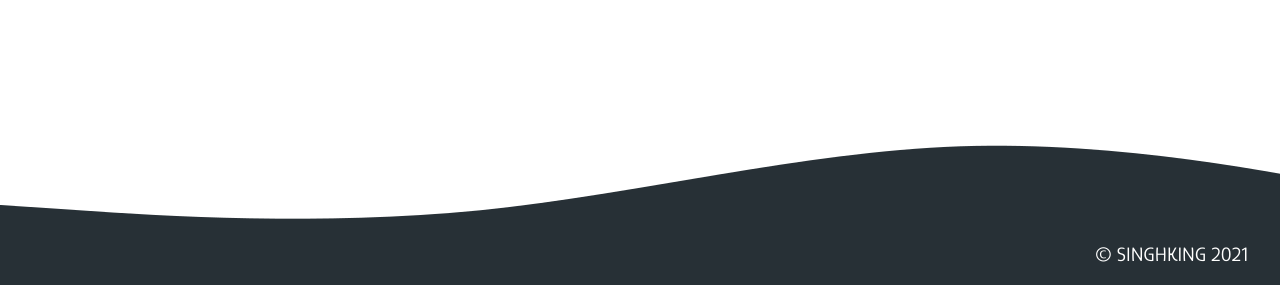
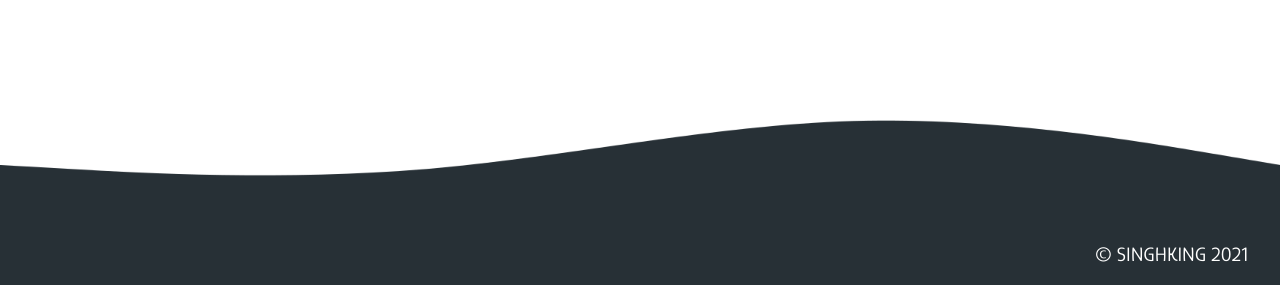
Before and after one commit to jeetsinghb/My-Portfolio, a plain HTML site: page index.html in a window 1280 px wide. Shown: the part 515-800 px from the top of the page. Drawn offline with Linux system fonts and the light colour scheme.

Commit message:
Update style.css

```diff
--- a/style.css
+++ b/style.css
@@ -25,6 +25,7 @@ body:after {
     height: 280px;
     background-image: url('wave.png');
     z-index: -1;
+    background-repeat: round;
 }
 body:after {
     background-image: url('wave-2.png');
```
